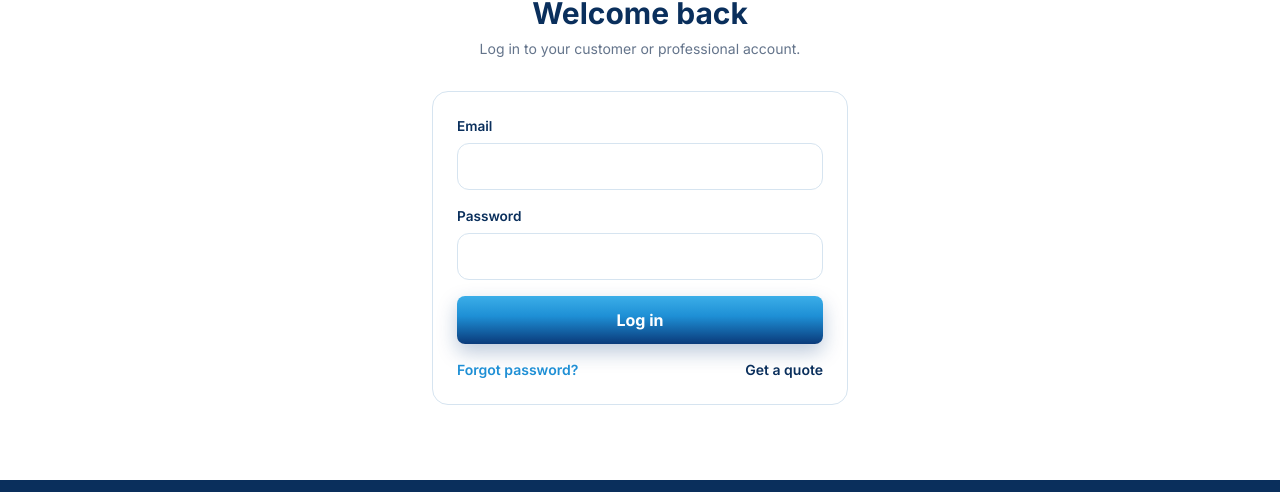
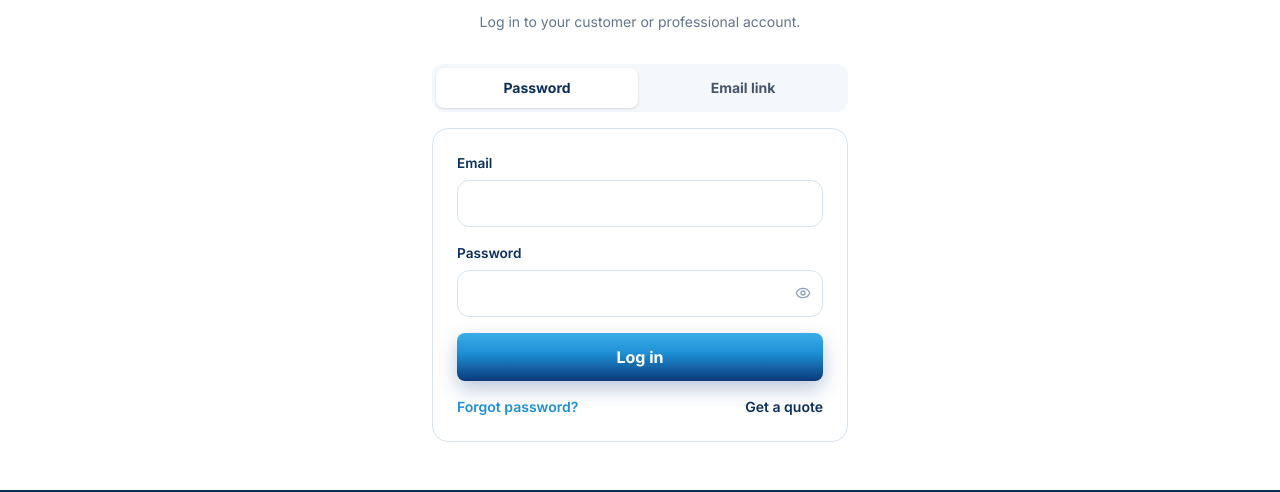
Before and after one commit to Naseef-Nusky/123-Quotes-frontend, a React (Vite) app: page /login in a window 1280 px wide. Shown: the part 169-661 px from the top of the page. Built offline with nearby package versions, Linux system fonts and the light colour scheme; no server answers.

Commit message:
actions updated

```diff
--- a/src/api/client.js
+++ b/src/api/client.js
@@ -30,6 +30,10 @@ async function request(path, options = {}) {
 
 export const api = {
   login: (body) => request('/auth/login', { method: 'POST', body: JSON.stringify(body) }),
+  requestLoginLink: (body) =>
+    request('/auth/login-link', { method: 'POST', body: JSON.stringify(body) }),
+  loginWithLink: (body) =>
+    request('/auth/login-link/verify', { method: 'POST', body: JSON.stringify(body) }),
   registerProfessional: (body) =>
     request('/auth/register/professional', { method: 'POST', body: JSON.stringify(body) }),
   me: () => request('/auth/me'),
--- a/src/context/AuthContext.jsx
+++ b/src/context/AuthContext.jsx
@@ -53,6 +53,15 @@ export function AuthProvider({ children }) {
     [persist],
   )
 
+  const loginWithLink = useCallback(
+    async (token) => {
+      const data = await api.loginWithLink({ token })
+      persist(data.token, data.user)
+      return data.user
+    },
+    [persist],
+  )
+
   const logout = useCallback(() => {
     clear()
   }, [clear])
@@ -70,11 +79,12 @@ export function AuthProvider({ children }) {
       isCustomer: user?.role === 'CUSTOMER',
       isProfessional: user?.role === 'PROFESSIONAL',
       login,
+      loginWithLink,
       logout,
       registerProfessional,
       refreshMe,
     }),
-    [user, token, loading, login, logout, registerProfessional, refreshMe],
+    [user, token, loading, login, loginWithLink, logout, registerProfessional, refreshMe],
   )
 
   return <AuthContext.Provider value={value}>{children}</AuthContext.Provider>
--- a/src/pages/Login.jsx
+++ b/src/pages/Login.jsx
@@ -1,6 +1,8 @@
-import { useState } from 'react'
+import { useEffect, useState } from 'react'
 import { Link, useNavigate, useSearchParams } from 'react-router-dom'
+import { Eye, EyeOff } from 'lucide-react'
 import { useAuth } from '../context/AuthContext'
+import { api } from '../api/client'
 
 function roleHome(user) {
   if (user?.role === 'PROFESSIONAL') return '/pro'
@@ -9,18 +11,50 @@ function roleHome(user) {
 }
 
 export default function Login() {
-  const { login } = useAuth()
+  const { login, loginWithLink } = useAuth()
   const navigate = useNavigate()
   const [params] = useSearchParams()
+  const [mode, setMode] = useState('password') // password | link
   const [email, setEmail] = useState('')
   const [password, setPassword] = useState('')
+  const [showPassword, setShowPassword] = useState(false)
   const [error, setError] = useState('')
+  const [message, setMessage] = useState('')
   const [loading, setLoading] = useState(false)
+  const [verifyingLink, setVerifyingLink] = useState(Boolean(params.get('token')))
 
-  async function onSubmit(e) {
+  useEffect(() => {
+    const token = params.get('token')
+    if (!token) return
+
+    let cancelled = false
+    ;(async () => {
+      setVerifyingLink(true)
+      setError('')
+      try {
+        const user = await loginWithLink(token)
+        if (cancelled) return
+        const next = params.get('next')
+        navigate(next || roleHome(user), { replace: true })
+      } catch (err) {
+        if (!cancelled) {
+          setError(err.message || 'Invalid or expired login link')
+          setVerifyingLink(false)
+          setMode('link')
+        }
+      }
+    })()
+
+    return () => {
+      cancelled = true
+    }
+  }, [params, loginWithLink, navigate])
+
+  async function onPasswordSubmit(e) {
     e.preventDefault()
     setLoading(true)
     setError('')
+    setMessage('')
     try {
       const user = await login(email, password)
       const next = params.get('next')
@@ -32,29 +66,148 @@ export default function Login() {
     }
   }
 
+  async function onLinkSubmit(e) {
+    e.preventDefault()
+    setLoading(true)
+    setError('')
+    setMessage('')
+    try {
+      const data = await api.requestLoginLink({ email })
+      setMessage(data.message || 'If that email exists, a login link was sent')
+    } catch (err) {
+      setError(err.message)
+    } finally {
+      setLoading(false)
+    }
+  }
+
+  if (verifyingLink) {
+    return (
+      <div className="mx-auto flex min-h-[70vh] max-w-md flex-col justify-center px-4 py-12">
+        <h1 className="text-center font-display text-3xl font-bold text-navy">Signing you in…</h1>
+        <p className="mt-2 text-center text-sm text-muted">Please wait while we verify your login link.</p>
+        {error ? <p className="mt-4 text-center text-sm text-danger">{error}</p> : null}
+      </div>
+    )
+  }
+
   return (
     <div className="mx-auto flex min-h-[70vh] max-w-md flex-col justify-center px-4 py-12">
       <h1 className="text-center font-display text-3xl font-bold text-navy">Welcome back</h1>
       <p className="mt-2 text-center text-sm text-muted">Log in to your customer or professional account.</p>
 
-      <form onSubmit={onSubmit} className="surface mt-8 space-y-4 p-6">
+      <div className="mt-8 grid grid-cols-2 gap-1 rounded-xl bg-canvas p-1">
+        <button
+          type="button"
+          onClick={() => {
+            setMode('password')
+            setError('')
+            setMessage('')
+          }}
+          className={`rounded-lg px-3 py-2.5 text-sm font-bold transition ${
+            mode === 'password' ? 'bg-white text-navy shadow-sm' : 'text-slate hover:text-navy'
+          }`}
+        >
+          Password
+        </button>
+        <button
+          type="button"
+          onClick={() => {
+            setMode('link')
+            setError('')
+            setMessage('')
+          }}
+          className={`rounded-lg px-3 py-2.5 text-sm font-bold transition ${
+            mode === 'link' ? 'bg-white text-navy shadow-sm' : 'text-slate hover:text-navy'
+          }`}
+        >
+          Email link
+        </button>
+      </div>
+
+      {mode === 'password' ? (
+        <form onSubmit={onPasswordSubmit} className="surface mt-4 space-y-4 p-6">
           <div>
-          <label className="label" htmlFor="email">Email</label>
-          <input id="email" type="email" required className="input-field" value={email} onChange={(e) => setEmail(e.target.value)} />
+            <label className="label" htmlFor="email">
+              Email
+            </label>
+            <input
+              id="email"
+              type="email"
+              required
+              className="input-field"
+              value={email}
+              onChange={(e) => setEmail(e.target.value)}
+            />
           </div>
           <div>
-          <label className="label" htmlFor="password">Password</label>
-          <input id="password" type="password" required className="input-field" value={password} onChange={(e) => setPassword(e.target.value)} />
+            <label className="label" htmlFor="password">
+              Password
+            </label>
+            <div className="relative">
+              <input
+                id="password"
+                type={showPassword ? 'text' : 'password'}
+                required
+                className="input-field pr-11"
+                value={password}
+                onChange={(e) => setPassword(e.target.value)}
+              />
+              <button
+                type="button"
+                onClick={() => setShowPassword((v) => !v)}
+                className="absolute right-3 top-1/2 -translate-y-1/2 text-slate-400 transition hover:text-navy"
+                aria-label={showPassword ? 'Hide password' : 'Show password'}
+              >
+                {showPassword ? (
+                  <EyeOff className="size-4" strokeWidth={2} />
+                ) : (
+                  <Eye className="size-4" strokeWidth={2} />
+                )}
+              </button>
+            </div>
           </div>
           {error ? <p className="text-sm text-danger">{error}</p> : null}
           <button type="submit" className="btn-primary w-full" disabled={loading}>
             {loading ? 'Signing in…' : 'Log in'}
           </button>
           <div className="flex justify-between text-sm">
-          <Link to="/forgot-password" className="font-semibold text-primary">Forgot password?</Link>
-          <Link to="/request" className="font-semibold text-navy">Get a quote</Link>
+            <Link to="/forgot-password" className="font-semibold text-primary">
+              Forgot password?
+            </Link>
+            <Link to="/request" className="font-semibold text-navy">
+              Get a quote
+            </Link>
           </div>
         </form>
+      ) : (
+        <form onSubmit={onLinkSubmit} className="surface mt-4 space-y-4 p-6">
+          <p className="text-sm text-slate">
+            We&apos;ll email you a secure link to sign in — no password needed.
+          </p>
+          <div>
+            <label className="label" htmlFor="link-email">
+              Email
+            </label>
+            <input
+              id="link-email"
+              type="email"
+              required
+              className="input-field"
+              value={email}
+              onChange={(e) => setEmail(e.target.value)}
+            />
+          </div>
+          {error ? <p className="text-sm text-danger">{error}</p> : null}
+          {message ? <p className="text-sm text-success">{message}</p> : null}
+          <button type="submit" className="btn-primary w-full" disabled={loading}>
+            {loading ? 'Sending…' : 'Send login link'}
+          </button>
+          <Link to="/request" className="block text-center text-sm font-semibold text-navy">
+            Get a quote
+          </Link>
+        </form>
+      )}
     </div>
   )
 }
```
Lines whose indentation alone changed are shown as unchanged.
